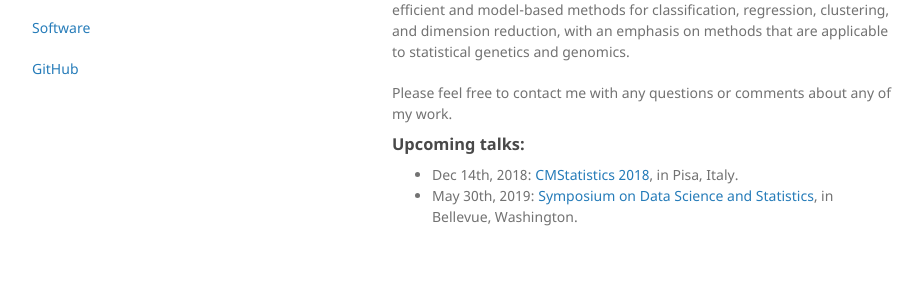
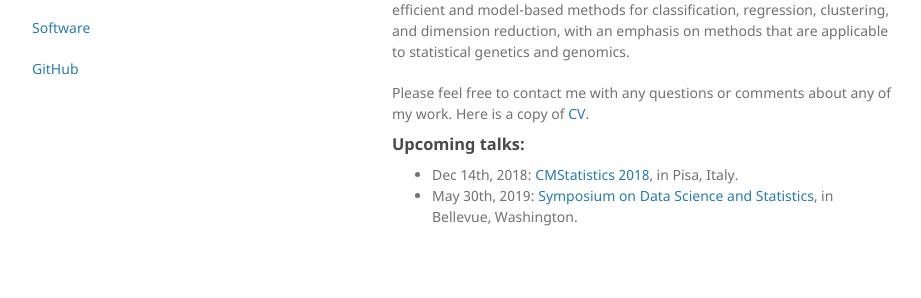
Before and after one commit to ajmolstad/ajmolstad.github.io, a Jekyll site: the page built from index.md, in a window 1280 px wide. Shown: the part 247-545 px from the top of the page, without its empty margins (178-1099 px from the left). Built offline with Jekyll 4.4.1, drawn with Linux system fonts in a browser that asks for light colours.

Commit message:
Update index.md

```diff
--- a/index.md
+++ b/index.md
@@ -6,7 +6,7 @@ I received my Ph.D. from the [School of Statistics](http://stat.umn.edu) at the
 
 My research interests are in multivariate analysis and numerical optimization. In particular, I'm interested in developing  computationally efficient and model-based methods for classification, regression, clustering, and dimension reduction, with an emphasis on methods that are applicable to statistical genetics and genomics.
 
-Please feel free to contact me with any questions or comments about any of my work.
+Please feel free to contact me with any questions or comments about any of my work. Here is a copy of [CV](cv.pdf).
 
 
 ### Upcoming talks:
```
